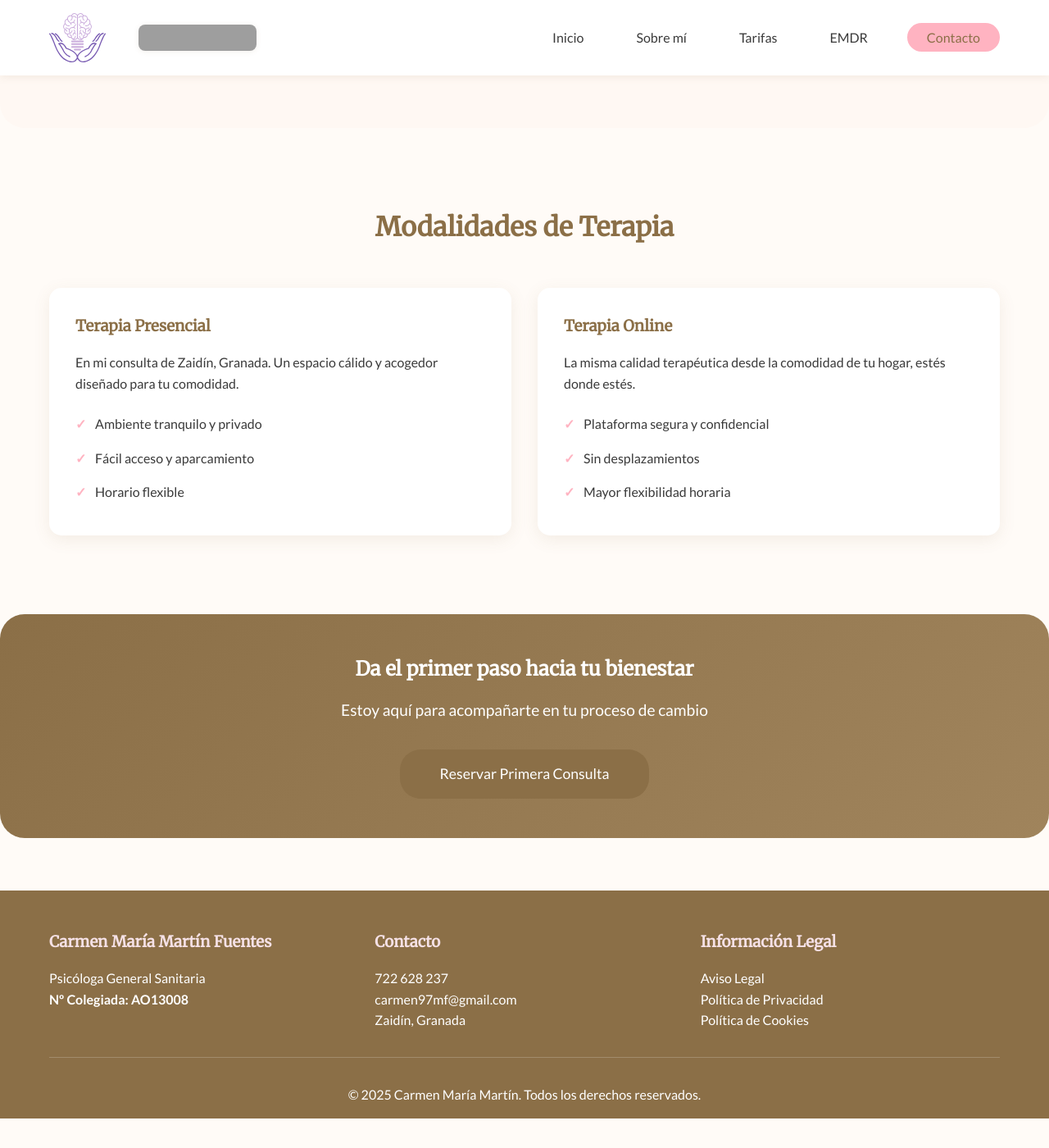
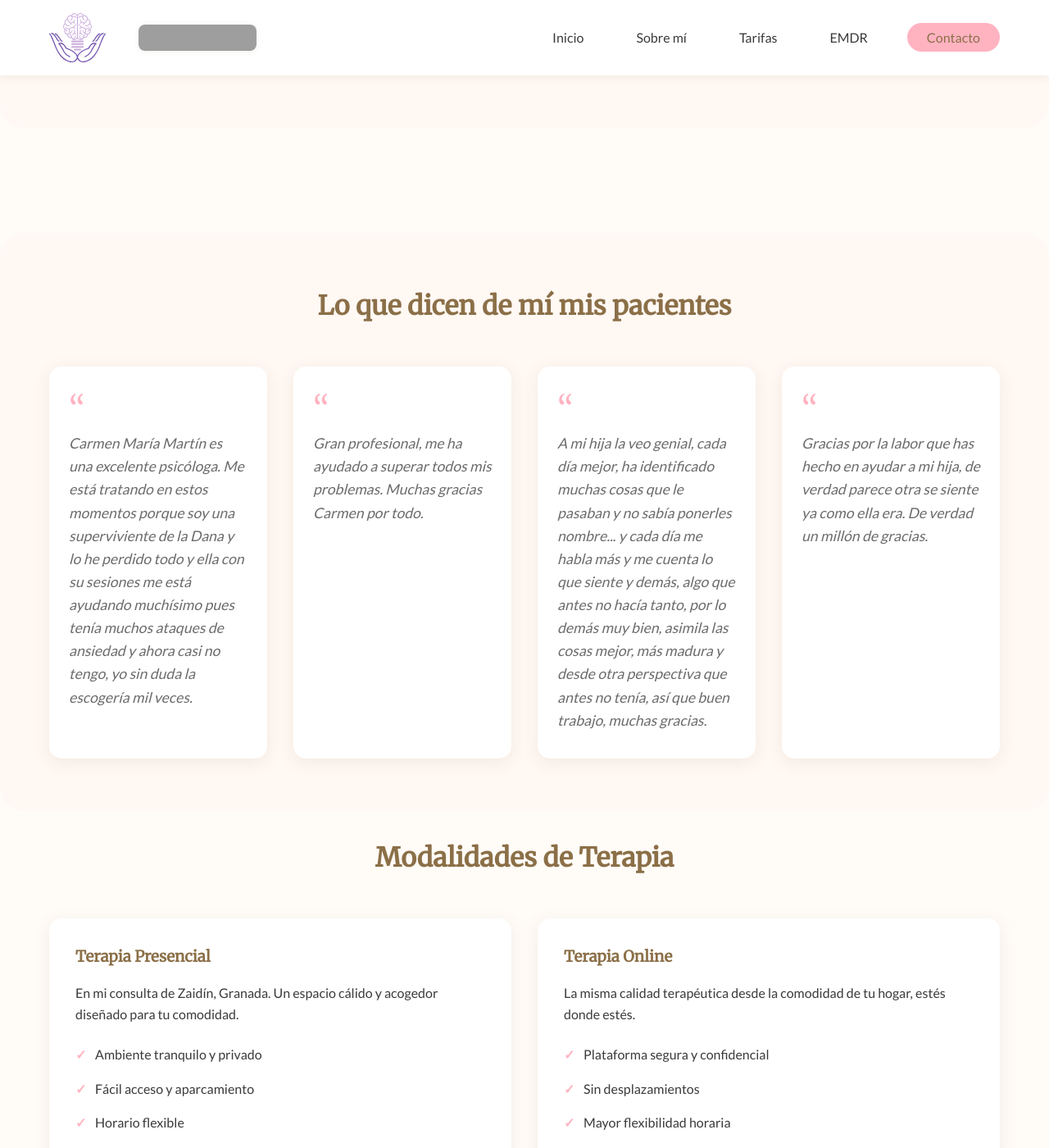
Before and after one commit to psicologacarmenmaria/psicologacarmenmaria.github.io, a Jekyll site: the page built from index.md, in a window 1280 px wide and 1400 px high, scrolled down 2992 px. Shown: the whole window at 82% size. Built offline with Jekyll 4.4.1, drawn with Linux system fonts in a browser that asks for light colours; before the commit the page ends 4356 px from its top, so only the background shows below that; grey boxes are pictures that could not be loaded.

Commit message:
feat: add testimonials section

```diff
--- a/assets/css/style.css
+++ b/assets/css/style.css
@@ -1,3 +1,46 @@
+/* Testimonials section */
+.testimonials {
+    padding: 4rem 0;
+    background: var(--cream);
+    border-radius: 30px;
+    margin: 2rem 0;
+}
+.testimonials-grid {
+    display: grid;
+    grid-template-columns: repeat(auto-fit, minmax(250px, 1fr));
+    gap: 2rem;
+    margin-top: 2rem;
+}
+.testimonial-card {
+    background: var(--white);
+    padding: 2rem 1.5rem;
+    border-radius: 15px;
+    box-shadow: 0 5px 20px var(--shadow-light);
+    position: relative;
+    text-align: left;
+    display: flex;
+    flex-direction: column;
+    align-items: flex-start;
+    min-height: 140px;
+}
+.testimonial-quote {
+    font-size: 2.5rem;
+    color: var(--secondary-pink);
+    line-height: 1;
+    margin-bottom: 0.5rem;
+    font-family: 'Merriweather', serif;
+}
+.testimonial-card p {
+    font-size: 1.1rem;
+    color: var(--text-light);
+    margin: 0;
+    font-style: italic;
+}
+@media (max-width: 768px) {
+    .testimonials-grid {
+        grid-template-columns: 1fr;
+    }
+}
 /* Bloque logo y WhatsApp en el header */
 .logo-whatsapp-block {
     display: flex;
--- a/index.md
+++ b/index.md
@@ -124,6 +124,30 @@ layout: default
 </section>
 
 <section class="modalities">
+<!-- Testimonios de pacientes -->
+<section class="testimonials">
+    <div class="container">
+        <h2 class="section-title">Lo que dicen de mí mis pacientes</h2>
+        <div class="testimonials-grid">
+            <div class="testimonial-card">
+                <span class="testimonial-quote">“</span>
+                <p>Carmen María Martín es una excelente psicóloga. Me está tratando en estos momentos porque soy una superviviente de la Dana y lo he perdido todo y ella con su sesiones me está ayudando muchísimo pues tenía muchos ataques de ansiedad y ahora casi no tengo, yo sin duda la escogería mil veces.</p>
+            </div>
+            <div class="testimonial-card">
+                <span class="testimonial-quote">“</span>
+                <p>Gran profesional, me ha ayudado a superar todos mis problemas. Muchas gracias Carmen por todo.</p>
+            </div>
+            <div class="testimonial-card">
+                <span class="testimonial-quote">“</span>
+                <p>A mi hija la veo genial, cada día mejor, ha identificado muchas cosas que le pasaban y no sabía ponerles nombre... y cada día me habla más y me cuenta lo que siente y demás, algo que antes no hacía tanto, por lo demás muy bien, asimila las cosas mejor, más madura y desde otra perspectiva que antes no tenía, así que buen trabajo, muchas gracias.</p>
+            </div>
+            <div class="testimonial-card">
+                <span class="testimonial-quote">“</span>
+                <p>Gracias por la labor que has hecho en ayudar a mi hija, de verdad parece otra se siente ya como ella era. De verdad un millón de gracias.</p>
+            </div>
+        </div>
+    </div>
+</section>
     <div class="container">
         <h2 class="section-title">Modalidades de Terapia</h2>
 
```
